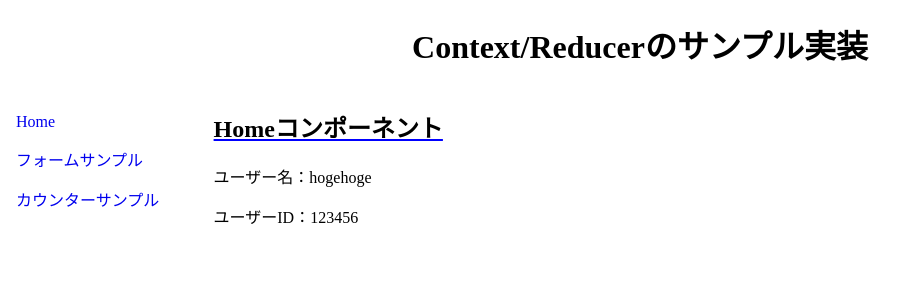
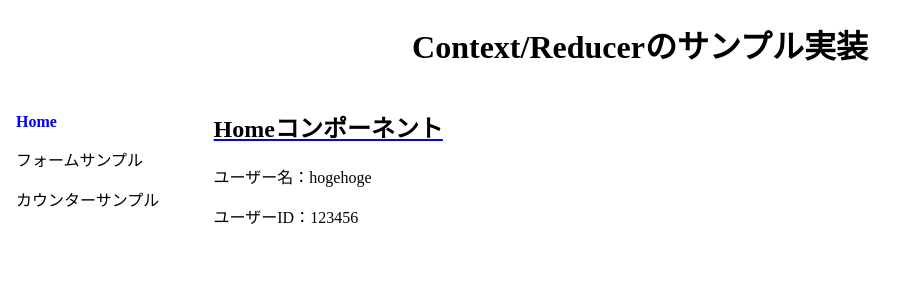
Before and after one commit to azufb/sampleApp_context_reducer, a React (Create React App) app: page / in a window 1280 px wide. Shown: the top 300 px of the page, without its empty margins (0-916 px from the left). Built offline with nearby package versions, Linux system fonts and the light colour scheme.

Commit message:
ナビゲーションがアクティブな場合のスタイル適用

```diff
--- a/src/components/Navigation.tsx
+++ b/src/components/Navigation.tsx
@@ -1,4 +1,4 @@
-import { Link, Outlet } from 'react-router-dom';
+import { Link, Outlet, useMatch } from 'react-router-dom';
 import styles from '../styles/navigation.module.scss';
 
 const Navigation = () => {
@@ -6,17 +6,47 @@ const Navigation = () => {
     <div className={styles.navPosition}>
       <div className={styles.navigation}>
         <p>
-          <Link to='/' className={styles.link}>
+          <Link
+            to='/'
+            className={`${
+              useMatch({
+                path: '/',
+                end: true,
+              })
+                ? styles.activeLink
+                : styles.link
+            }`}
+          >
             Home
           </Link>
         </p>
         <p>
-          <Link to='/form' className={styles.link}>
+          <Link
+            to='/form'
+            className={`${
+              useMatch({
+                path: '/form',
+                end: true,
+              })
+                ? styles.activeLink
+                : styles.link
+            }`}
+          >
             フォームサンプル
           </Link>
         </p>
         <p>
-          <Link to='/counter' className={styles.link}>
+          <Link
+            to='/counter'
+            className={`${
+              useMatch({
+                path: '/counter',
+                end: true,
+              })
+                ? styles.activeLink
+                : styles.link
+            }`}
+          >
             カウンターサンプル
           </Link>
         </p>
--- a/src/styles/navigation.module.scss
+++ b/src/styles/navigation.module.scss
@@ -4,10 +4,13 @@
 
 .link {
   text-decoration: none;
+  color: unset;
 }
 
-.link:visited {
-  color: unset;
+.activeLink {
+  color: blue;
+  font-weight: bold;
+  text-decoration: none;
 }
 
 .navigation {
```
